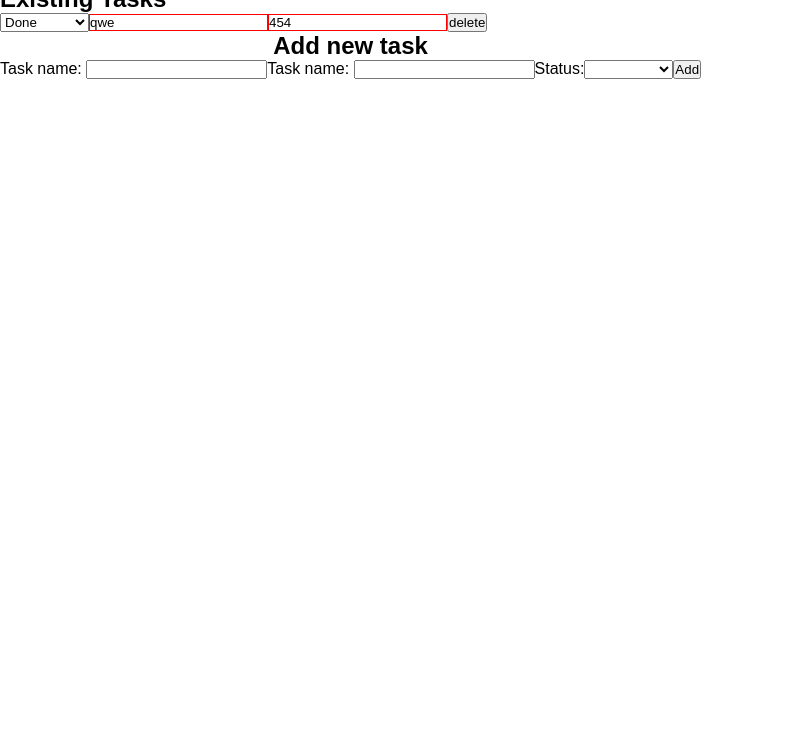
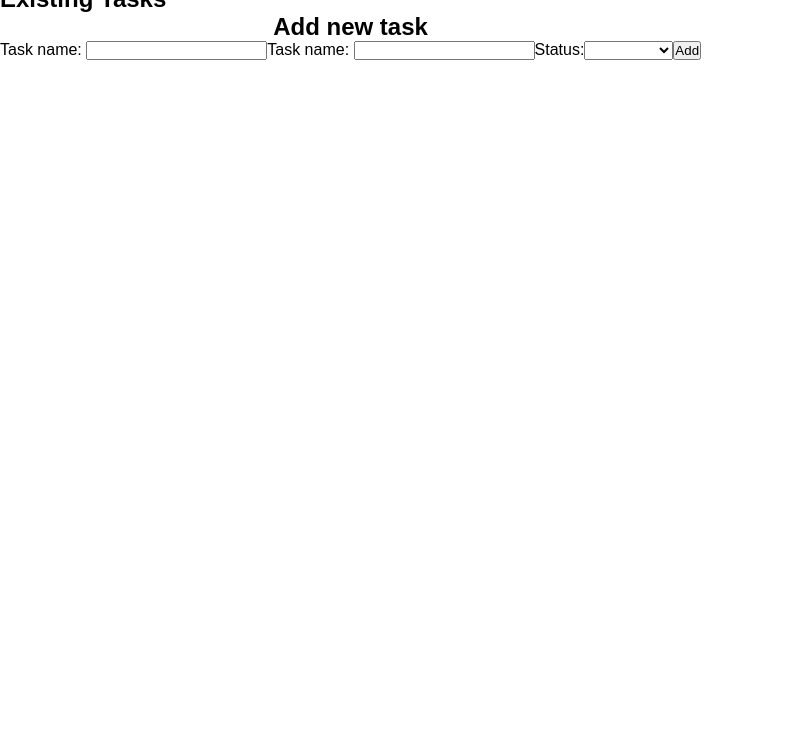
Before and after one commit to InfiniteVoid220/VueEducation, a plain HTML site: page TODO/index.html in a window 1280 px wide. Shown: the part 52-800 px from the top of the page, without its empty margins (0-797 px from the left). Drawn offline with Linux system fonts and the light colour scheme.

Commit message:
refactor(TODO): redactor

```diff
--- a/TODO/script.js
+++ b/TODO/script.js
@@ -1,4 +1,3 @@
-
 var statusListComponents = {
 
 	template:
@@ -13,7 +12,7 @@ var statusListComponents = {
 	data: function () {
 		return {
 			statusList: ["To Do", "In progress", "Done" ]
-		}
+		};
 	}
 };
 
@@ -38,12 +37,12 @@ var todolistComponet = {
 				todoItemIndex: null,
 				fieldIndex: null
 			}
-		}
+		};
 	},
 
 	methods: {
-		deleteItem: function (index,key) {
-			this.todoItems.splice(index,1)
+		deleteItem: function (index) {
+			this.todoItems.splice(index,1);
 		},
 		setEditElement: function (index,key) {
 			this.editElement.todoItemIndex = index;
@@ -122,15 +121,7 @@ var vm = new Vue({
 	el:'#todo',
 
 	data:{
-		todoItems:[
-			{
-				textInfo:{
-					task:"qwe",
-					comment:"454"
-				},
-				status: "Done"
-			}
-		],
+		todoItems:[],
 		itemTemplate:{
 			textInfo:{
 				task:"",
```
Also changed, not shown: TODO/index.html (+1 -0 lines).
